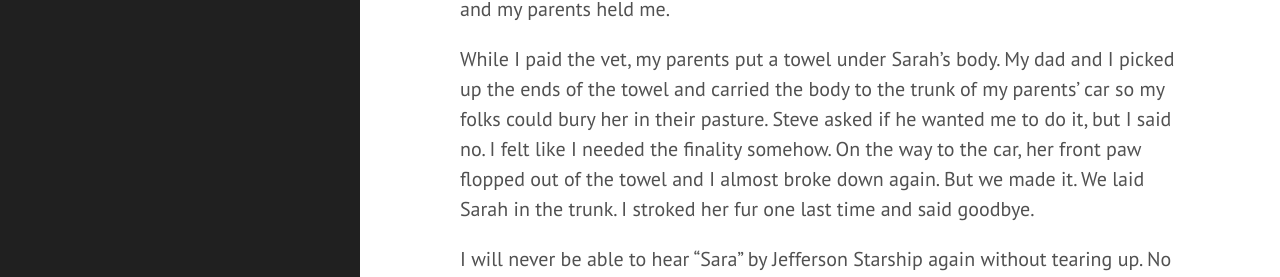
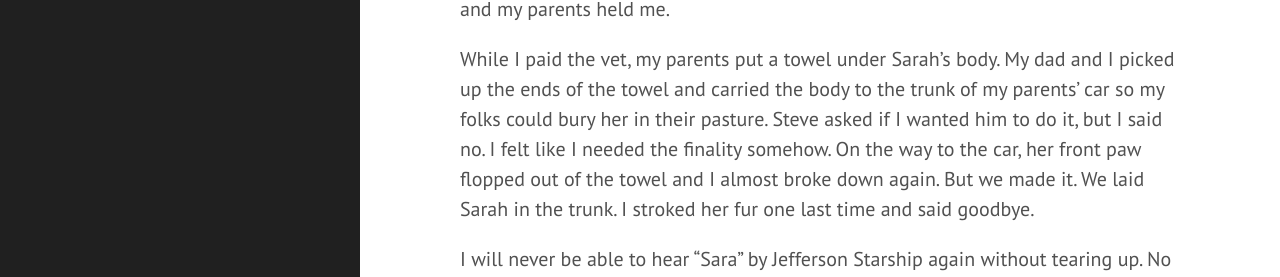
Before and after one commit to LoraV/LoraV.github.io, a Jekyll site: the page built from _posts/2020-03-19-death-in-the-family.markdown, in a window 1280 px wide and 900 px high, scrolled down 1202 px. Shown: the part 214-491 px from the top of the window. Built offline with Jekyll 4.4.1, drawn with Linux system fonts in a browser that asks for light colours.

Commit message:
sarah post

```diff
--- a/_posts/2020-03-19-death-in-the-family.markdown
+++ b/_posts/2020-03-19-death-in-the-family.markdown
@@ -24,6 +24,6 @@ I spent another week with her building memories. Hanging out with her in the gar
 
 A vet and her assistant came to my house. My friend Steve and my parents were there. The vet and vet tech lit a candle, talked through the whole process with me, sedated Sarah, and then gave her an overdose. Sarah was breathing hard near the end, or maybe that was me. And then the sedative hit, and her face completely relaxed. And then she was gone. It was so peaceful. And I just started sobbing. Steve and my parents held me.
 
-While I paid the vet, my parents put a towel under Sarah's body. My dad and I picked up the ends of the towel and carried the body to the trunk of my parents' car so my folks could bury her in their pasture. Steve asked if he wanted me to do it, but I said no. I felt like I needed the finality somehow. On the way to the car, her front paw flopped out of the towel and I almost broke down again. But we made it. We laid Sarah in the trunk. I stroked her fur one last time and said goodbye.
+While I paid the vet, my parents put a towel under Sarah's body. My dad and I picked up the ends of the towel and carried the body to the trunk of my parents' car so my folks could bury her in their pasture. Steve asked if I wanted him to do it, but I said no. I felt like I needed the finality somehow. On the way to the car, her front paw flopped out of the towel and I almost broke down again. But we made it. We laid Sarah in the trunk. I stroked her fur one last time and said goodbye.
 
 I will never be able to hear "Sara" by Jefferson Starship again without tearing up. No time is a good time for goodbye.
```
